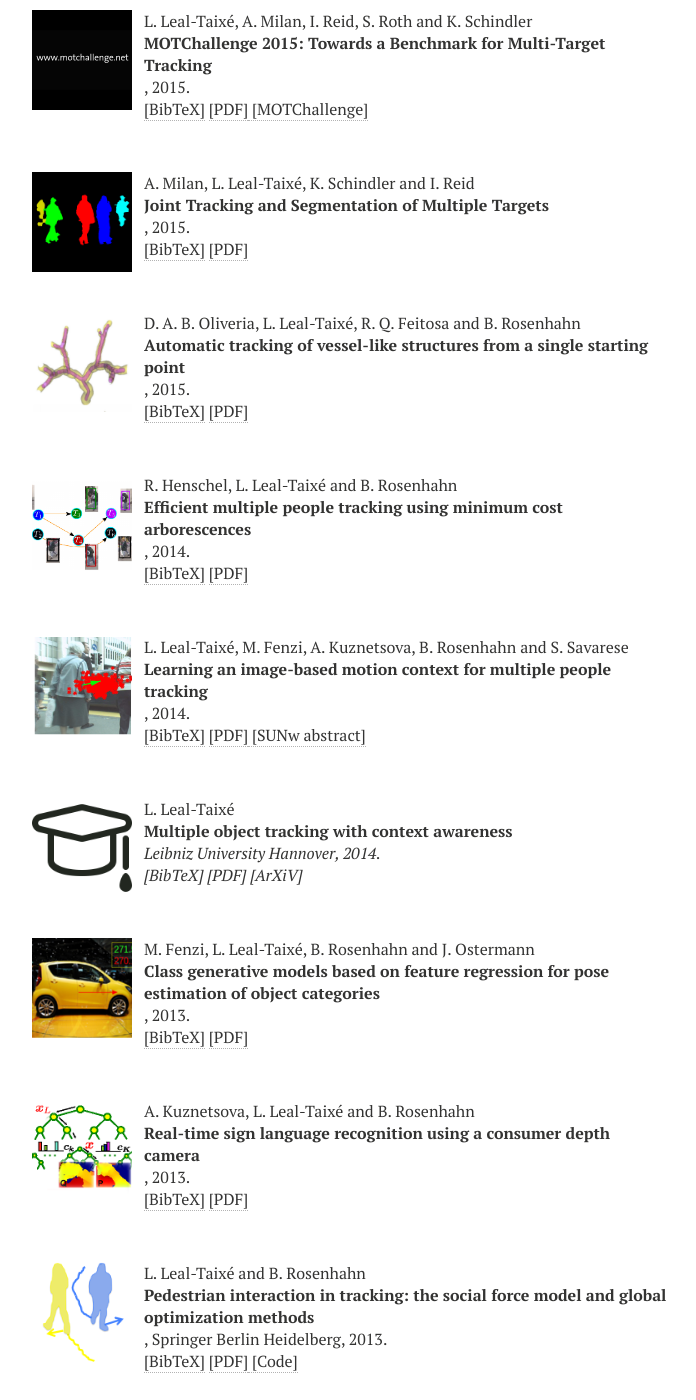
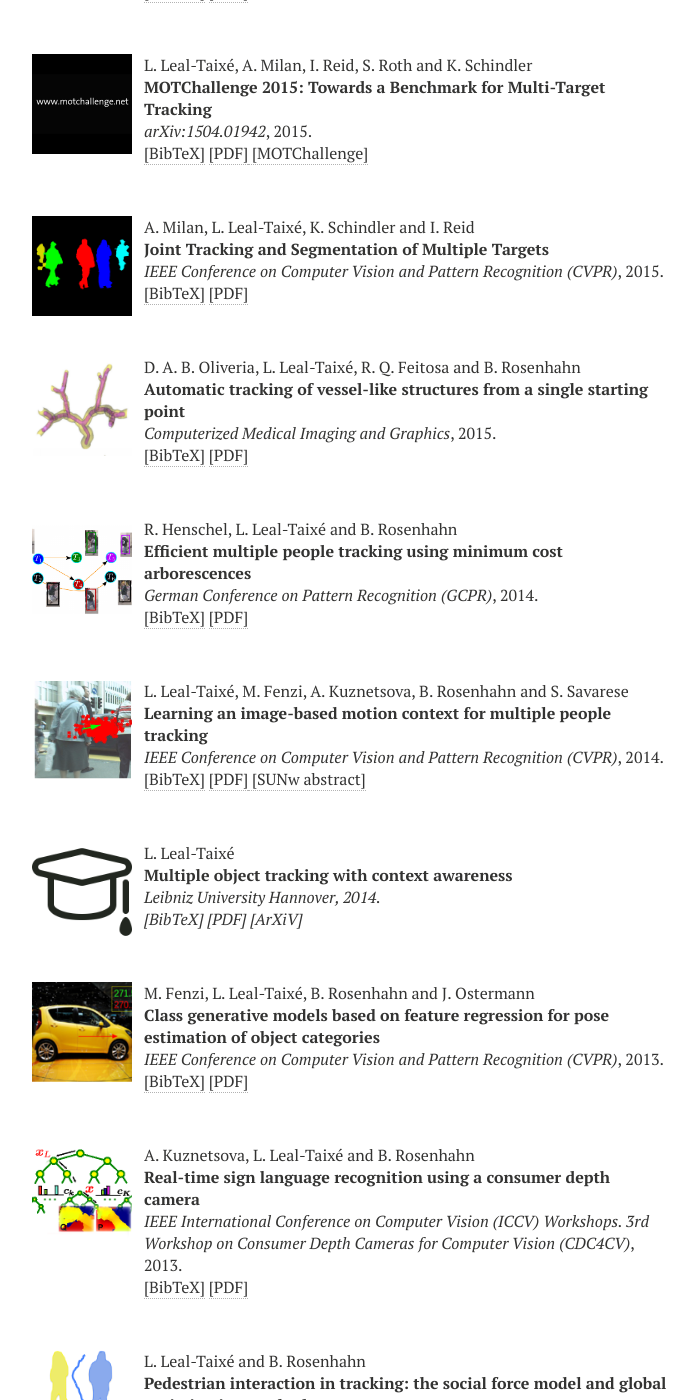
Before and after one commit to lealtaixe/lealtaixe.github.io, a Jekyll site: the page built from publications.md, in a window 1280 px wide and 1400 px high, scrolled down 1264 px. Shown: the whole window, without its empty margins (289-985 px from the left). Built offline with Jekyll 4.4.1, drawn with Linux system fonts in a browser that asks for light colours; nearby versions of some CDN libraries; some of the changed text lies outside the part shown.

Commit message:
new pubs

```diff
--- a/_includes/_mypubs.html
+++ b/_includes/_mypubs.html
@@ -46,7 +46,7 @@ S. Caelles, K.-K. Maninis, J. Pont-Tuset, L. Leal-Taix&eacute;, D. Cremers and L
 <p>
 R. Henschel, L. Leal-Taix&eacute;, B. Rosenhahn and K. Schindler<br />
 <strong>Tracking with multi-level features</strong><br />
-<i></i>,
+<i>arXiv:1607.07304 [Submitted to IEEE Transactions on Pattern Analysis and Machine Intelligence (TPAMI)]</i>,
 
 
 2016.
@@ -83,7 +83,7 @@ R. Henschel, L. Leal-Taix&eacute;, B. Rosenhahn and K. Schindler<br />
 <p>
 L. Leal-Taix&eacute;, C. Canton-Ferrer and K. Schindler<br />
 <strong>Learning by tracking: siamese CNN for robust target association</strong><br />
-<i></i>,
+<i>IEEE Conference on Computer Vision and Pattern Recognition Workshops (CVPR). DeepVision: Deep Learning for Computer Vision.</i>,
 
 
 2016.
@@ -120,7 +120,7 @@ L. Leal-Taix&eacute;, C. Canton-Ferrer and K. Schindler<br />
 <p>
 A. Milan, L. Leal-Taix&eacute;, I. Reid, S. Roth and K. Schindler<br />
 <strong>MOT16: A benchmark for multi-object tracking</strong><br />
-<i></i>,
+<i>arXiv:1603.00831</i>,
 
 
 2016.
@@ -194,7 +194,7 @@ F. Walch, C. Hazirbas, L. Leal-Taix&eacute;, T. Sattler, S. Hilsenbeck and D. Cr
 <p>
 M. Fenzi, L. Leal-Taix&eacute;, J. Ostermann and T. Tuytelaars<br />
 <strong>Continuous Pose Estimation with a Spatial Ensemble of Fisher Regressors</strong><br />
-<i></i>,
+<i>IEEE International Conference on Computer Vision (ICCV)</i>,
 
 
 2015.
@@ -231,7 +231,7 @@ M. Fenzi, L. Leal-Taix&eacute;, J. Ostermann and T. Tuytelaars<br />
 <p>
 M. Fenzi, L. Leal-Taix&eacute;, K. Schindler and B. Rosenhahn<br />
 <strong>Pose Estimation of Object Categories in Videos Using Linear Programming</strong><br />
-<i></i>,
+<i>IEEE Winter Conference on Applications of Computer Vision (WACV)</i>,
 
 
 2015.
@@ -268,7 +268,7 @@ M. Fenzi, L. Leal-Taix&eacute;, K. Schindler and B. Rosenhahn<br />
 <p>
 L. Leal-Taix&eacute;, A. Milan, I. Reid, S. Roth and K. Schindler<br />
 <strong>MOTChallenge 2015: Towards a Benchmark for Multi-Target Tracking</strong><br />
-<i></i>,
+<i>arXiv:1504.01942</i>,
 
 
 2015.
@@ -305,7 +305,7 @@ L. Leal-Taix&eacute;, A. Milan, I. Reid, S. Roth and K. Schindler<br />
 <p>
 A. Milan, L. Leal-Taix&eacute;, K. Schindler and I. Reid<br />
 <strong>Joint Tracking and Segmentation of Multiple Targets</strong><br />
-<i></i>,
+<i>IEEE Conference on Computer Vision and Pattern Recognition (CVPR)</i>,
 
 
 2015.
@@ -343,7 +343,7 @@ A. Milan, L. Leal-Taix&eacute;, K. Schindler and I. Reid<br />
 <p>
 D. A. B. Oliveria, L. Leal-Taix&eacute;, R. Q. Feitosa and B. Rosenhahn<br />
 <strong>Automatic tracking of vessel-like structures from a single starting point</strong><br />
-<i></i>,
+<i>Computerized Medical Imaging and Graphics</i>,
 
 
 2015.
@@ -380,7 +380,7 @@ D. A. B. Oliveria, L. Leal-Taix&eacute;, R. Q. Feitosa and B. Rosenhahn<br />
 <p>
 R. Henschel, L. Leal-Taix&eacute; and B. Rosenhahn<br />
 <strong>Efficient multiple people tracking using minimum cost arborescences</strong><br />
-<i></i>,
+<i>German Conference on Pattern Recognition (GCPR)</i>,
 
 
 2014.
@@ -417,7 +417,7 @@ R. Henschel, L. Leal-Taix&eacute; and B. Rosenhahn<br />
 <p>
 L. Leal-Taix&eacute;, M. Fenzi, A. Kuznetsova, B. Rosenhahn and S. Savarese<br />
 <strong>Learning an image-based motion context for multiple people tracking</strong><br />
-<i></i>,
+<i>IEEE Conference on Computer Vision and Pattern Recognition (CVPR)</i>,
 
 
 2014.
@@ -491,7 +491,7 @@ Leibniz University Hannover,
 <p>
 M. Fenzi, L. Leal-Taix&eacute;, B. Rosenhahn and J. Ostermann<br />
 <strong>Class generative models based on feature regression for pose estimation of object categories</strong><br />
-<i></i>,
+<i>IEEE Conference on Computer Vision and Pattern Recognition (CVPR)</i>,
 
 
 2013.
@@ -528,7 +528,7 @@ M. Fenzi, L. Leal-Taix&eacute;, B. Rosenhahn and J. Ostermann<br />
 <p>
 A. Kuznetsova, L. Leal-Taix&eacute; and B. Rosenhahn<br />
 <strong>Real-time sign language recognition using a consumer depth camera</strong><br />
-<i></i>,
+<i>IEEE International Conference on Computer Vision (ICCV) Workshops. 3rd Workshop on Consumer Depth Cameras for Computer Vision (CDC4CV)</i>,
 
 
 2013.
@@ -565,7 +565,7 @@ A. Kuznetsova, L. Leal-Taix&eacute; and B. Rosenhahn<br />
 <p>
 L. Leal-Taix&eacute; and B. Rosenhahn<br />
 <strong>Pedestrian interaction in tracking: the social force model and global optimization methods</strong><br />
-<i></i>,
+<i>Modeling, Simulation and Visual Analysis of Crowds: A multidisciplinary perspective</i>,
 Springer Berlin Heidelberg,
 
 2013.
@@ -603,7 +603,7 @@ Springer Berlin Heidelberg,
 <p>
 M. Fenzi, R. Dragon, L. Leal-Taix&eacute;, B. Rosenhahn and J. Ostermann<br />
 <strong>3D Object Recognition and Pose Estimation for Multiple Objects using Multi-Prioritized RANSAC and Model Updating</strong><br />
-<i></i>,
+<i>German Conference on Pattern Recognition (GCPR)</i>,
 
 
 2012.
@@ -677,7 +677,7 @@ Springer Berlin Heidelberg,
 <p>
 L. Leal-Taix&eacute;, G. Pons-Moll and B. Rosenhahn<br />
 <strong>Branch-and-price global optimization for multi-view multi-target tracking</strong><br />
-<i></i>,
+<i>IEEE Conference on Computer Vision and Pattern Recognition (CVPR)</i>,
 
 
 2012.
@@ -714,7 +714,7 @@ L. Leal-Taix&eacute;, G. Pons-Moll and B. Rosenhahn<br />
 <p>
 L. Leal-Taix&eacute;, G. Pons-Moll and B. Rosenhahn<br />
 <strong>Exploiting pedestrian interaction via global optimization and social behaviors</strong><br />
-<i></i>,
+<i>Outdoor and Large-Scale Real-World Scene Analysis</i>,
 Springer Berlin Heidelberg,
 
 2012.
@@ -753,7 +753,7 @@ Springer Berlin Heidelberg,
 <p>
 S. Maleschlijski, G. H. Sendra, A. Di Fino, L. Leal-Taix&eacute;, I. Thome, A. Terfort, N. Aldred, M. Grunze, A. S. Clare, B. Rosenhahn and A. Rosenhahn<br />
 <strong>Three dimensional tracking of exploratory behavior of barnacle cyprids using stereoscopy</strong><br />
-<i></i>,
+<i>Biointerphases</i>,
 
 
 2012.
@@ -790,7 +790,7 @@ S. Maleschlijski, G. H. Sendra, A. Di Fino, L. Leal-Taix&eacute;, I. Thome, A. T
 <p>
 G. Pons-Moll, L. Leal-Taix&eacute;, J. Gall and B. Rosenhahn<br />
 <strong>Data-driven Manifolds for Outdoor Motion Capture</strong><br />
-<i></i>,
+<i>Outdoor and Large-Scale Real-World Scene Analysis</i>,
 Springer Berlin Heidelberg,
 
 2012.
@@ -828,7 +828,7 @@ Springer Berlin Heidelberg,
 <p>
 L. Leal-Taix&eacute;, M. Heydt, A. Rosenhahn and B. Rosenhahn<br />
 <strong>Understanding what we cannot see: automatic analysis of 4D digital in-line holographic microscopy data</strong><br />
-<i></i>,
+<i>Video Processing and Computational Video</i>,
 Springer Berlin Heidelberg,
 
 2011.
@@ -866,7 +866,7 @@ Springer Berlin Heidelberg,
 <p>
 L. Leal-Taix&eacute;, G. Pons-Moll and B. Rosenhahn<br />
 <strong>Everybody needs somebody: Modeling social and grouping behavior on a linear programming multiple people tracker</strong><br />
-<i></i>,
+<i>IEEE International Conference on Computer Vision (ICCV) Workshops. 1st Workshop on Modeling, Simulation and Visual Analysis of Large Crowds</i>,
 
 
 2011.
@@ -903,7 +903,7 @@ L. Leal-Taix&eacute;, G. Pons-Moll and B. Rosenhahn<br />
 <p>
 S. Maleschlijski, L. Leal-Taix&eacute;, S. Weisse, A. Di Fino, N. Aldred, A. S. Clare, G. H. Sendra, B. Rosenhahn and A. Rosenhahn<br />
 <strong>A stereoscopic approach for three dimensional tracking of marine biofouling microorganisms</strong><br />
-<i></i>,
+<i>Microscopic Image Analysis with Applications in Biology (MIAAB)</i>,
 
 
 2011.
@@ -940,7 +940,7 @@ S. Maleschlijski, L. Leal-Taix&eacute;, S. Weisse, A. Di Fino, N. Aldred, A. S.
 <p>
 G. Pons-Moll, L. Leal-Taix&eacute;, T. Truong and B. Rosenhahn<br />
 <strong>Efficient and robust shape matching for model based human motion capture</strong><br />
-<i></i>,
+<i>German Conference on Pattern Recognition (GCPR)</i>,
 
 
 2011.
@@ -977,7 +977,7 @@ G. Pons-Moll, L. Leal-Taix&eacute;, T. Truong and B. Rosenhahn<br />
 <p>
 G. Pons-Moll, A. Baak, J. Gall, L. Leal-Taix&eacute;, M. Mueller, H.-P.Seidel and B. Rosenhahn<br />
 <strong>Outdoor human motion capture using inverse kinematics and von Mises-Fisher sampling</strong><br />
-<i></i>,
+<i>IEEE International Conference on Computer Vision (ICCV)</i>,
 
 
 2011.
@@ -1014,7 +1014,7 @@ G. Pons-Moll, A. Baak, J. Gall, L. Leal-Taix&eacute;, M. Mueller, H.-P.Seidel an
 <p>
 L. Leal-Taix&eacute;, M. Heydt, S. Weisse, A. Rosenhahn and B. Rosenhahn<br />
 <strong>Classification of swimming microorganisms motion patterns in 4D digital in-line holography data</strong><br />
-<i></i>,
+<i>German Conference on Pattern Recognition (GCPR)</i>,
 
 
 2010.
@@ -1088,7 +1088,7 @@ Technical University of Catalonia (UPC),
 <p>
 L. Leal-Taix&eacute;, A. U. Coskun, B. Rosenhahn and D. Brooks<br />
 <strong>Automatic segmentation of arteries in multi-stain histology images</strong><br />
-<i></i>,
+<i>World Congress on Medical Physics and Biomedical Engineering</i>,
 
 
 2009.
@@ -1125,7 +1125,7 @@ L. Leal-Taix&eacute;, A. U. Coskun, B. Rosenhahn and D. Brooks<br />
 <p>
 L. Leal-Taix&eacute;, M. Heydt, A. Rosenhahn and B. Rosenhahn<br />
 <strong>Automatic tracking of swimming microorganisms in 4D digital in-line holography data</strong><br />
-<i></i>,
+<i>IEEE Workshops on Motion and Video Computing (WMVC)</i>,
 
 
 2009.
--- a/mypubs.bib
+++ b/mypubs.bib
@@ -35,6 +35,7 @@
   icon          = {{{ site.url }}/images/papers/HenLeaRosSchArxiv2016.png},
   pllinks       = {[PDF]:https://arxiv.org/abs/1607.07304},
   authorweb     = {R. Henschel and L. Leal-Taix{\'e} and B. Rosenhahn and K. Schindler},
+  journalshort  = {arXiv:1607.07304},
   date-added    = {2016-07-26 08:08:11 +0000PP},
   date-modified = {2016-07-26 08:34:40 +0000},
   owner         = {lealtaix},
@@ -49,6 +50,7 @@
   icon          = {{{ site.url }}/images/papers/LeaCanSchCVPRW2016.png},
   pllinks       = {[PDF]:https://arxiv.org/abs/1604.07866},
   authorweb     = {L. Leal-Taix{\'e} and C. Canton-Ferrer and K. Schindler},
+  journalshort  = {CVPRW. DeepVision: Deep Learning for Computer Vision.},
   date-added    = {2016-07-07 12:36:46 +0000},
   date-modified = {2016-07-07 12:40:20 +0000},
   timestamp     = {2016.06.01},
@@ -62,6 +64,7 @@
   icon          = {{{ site.url }}/images/papers/MilLeaReiRotSchArxiv2016.png},
   pllinks       = {[PDF]:https://arxiv.org/abs/1603.00831; [MOTChallenge]:http://www.motchallenge.net/},
   authorweb     = {A. Milan and L. Leal-Taix{\'e} and I. Reid and S. Roth and K. Schindler},
+  journalshort  = {arXiv:1603.00831},
   date-added    = {2016-07-07 12:35:22 +0000},
   date-modified = {2016-07-07 12:40:09 +0000},
   timestamp     = {2016.05.05},
```
Also changed, not shown: 1 other file.
